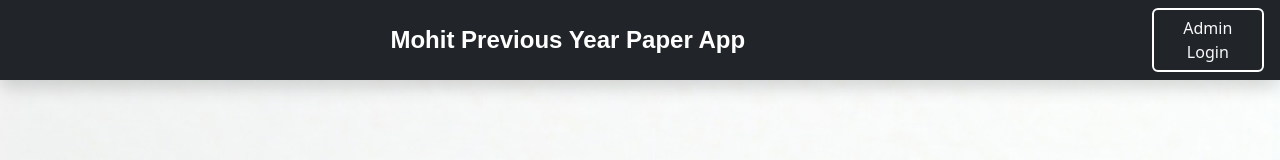
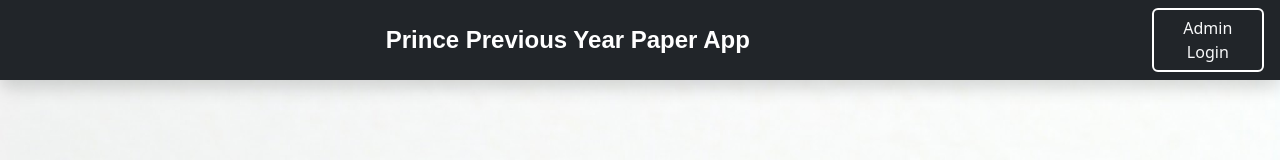
Before and after one commit to shashankshekhar2004/PYQ, a React (Vite) app in the folder frontend/: page / in a window 1280 px wide. Shown: the top 160 px of the page. Built offline with nearby package versions, Linux system fonts and the light colour scheme.

Commit message:
Nav Bar commit

```diff
--- a/frontend/src/components/navbar.jsx
+++ b/frontend/src/components/navbar.jsx
@@ -17,7 +17,7 @@ const NAV = () => {
                     className="text-white w-100 text-center fw-bold fs-4"
                     style={{ fontFamily: "'Poppins', sans-serif" }}
                 >
-                    Mohit Previous Year Paper App
+                    Prince Previous Year Paper App
                 </Navbar.Brand>
                 <Button
                     onClick={handleAdmin}
```
